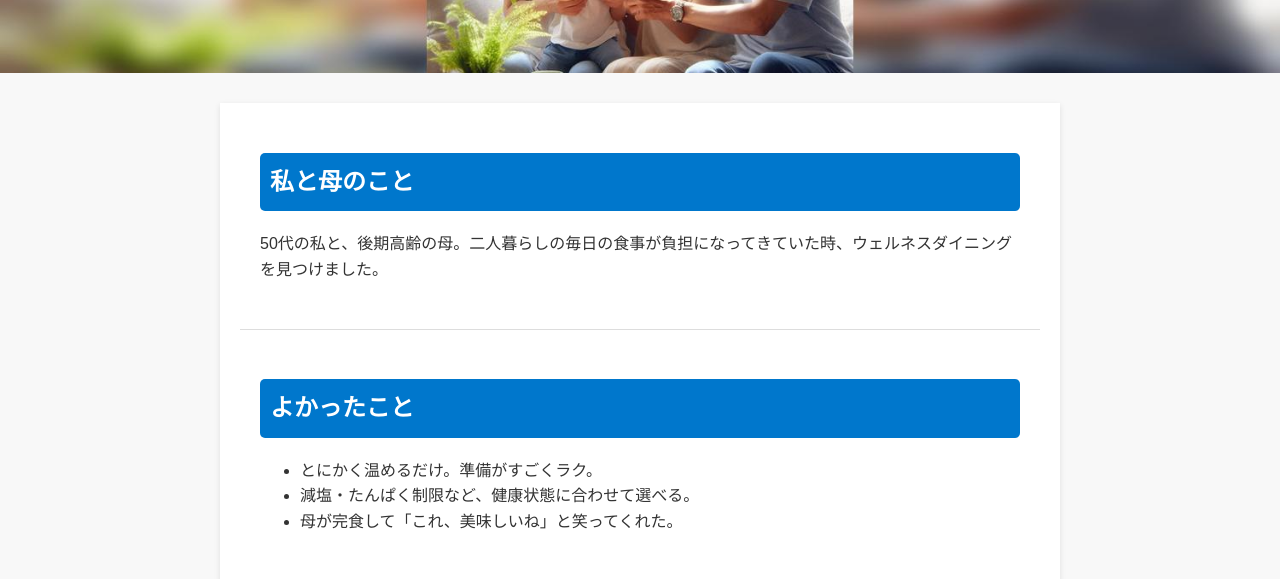
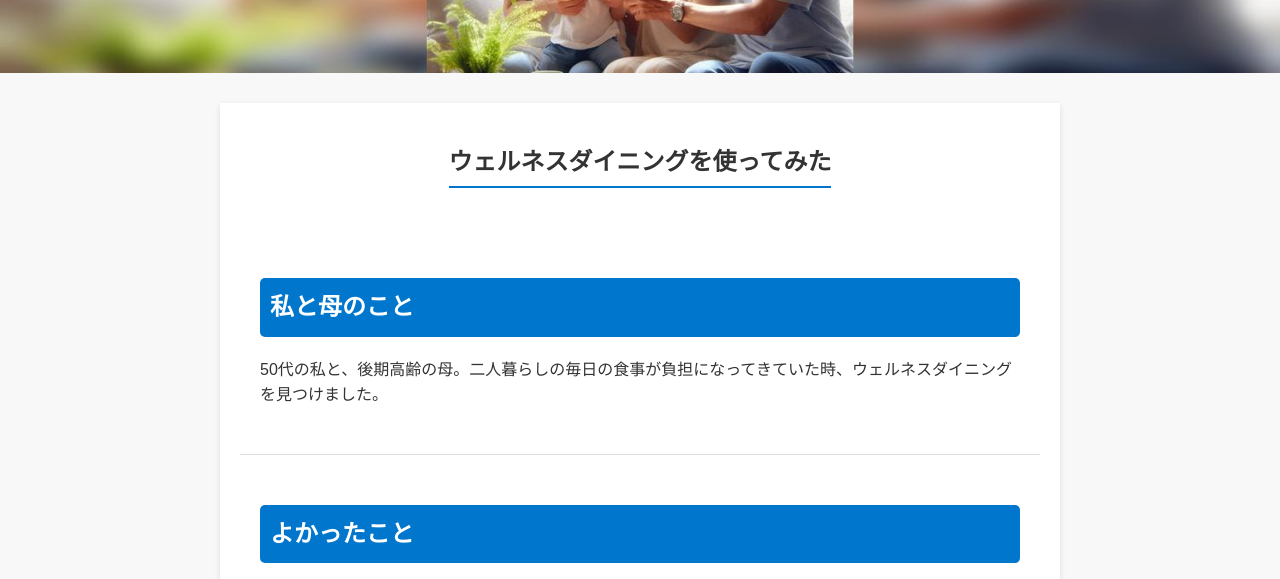
Before and after one commit to yosuke0625/practice, a plain HTML site: page index.html in a window 1280 px wide. Shown: the part 194-773 px from the top of the page. Drawn offline with Linux system fonts and the light colour scheme.

Commit message:
index.html

```diff
--- a/index.html
+++ b/index.html
@@ -1,4 +1,3 @@
-
 <!DOCTYPE html>
 <html lang="ja">
 <head>
@@ -14,8 +13,9 @@
       line-height: 1.6;
       color: #333;
     }
+
     header {
-            background-image: url("header-background.jpg"); /* この画像を同じフォルダに置く */
+      background-image: url("header-background.jpg");
       background-size: cover;
       background-position: center;
       background-repeat: no-repeat;
@@ -25,16 +25,19 @@
       text-shadow:
         -1px -1px 0 white,
          1px -1px 0 white,
-                -1px 1px 0 white,
-                1px 1px 0 white;
+        -1px  1px 0 white,
+         1px  1px 0 white;
     }
+
     header h1 {
       margin: 0;
       font-size: 28px;
     }
+
     header p {
       font-size: 16px;
     }
+
     .container {
       max-width: 800px;
       margin: 30px auto;
@@ -42,16 +45,32 @@
       background: #fff;
       box-shadow: 0 2px 6px rgba(0,0,0,0.1);
     }
+
+    .section-title {
+      text-align: center;
+      padding: 20px;
+    }
+
+    .section-title h2 {
+      font-size: 24px;
+      color: #333;
+      border-bottom: 2px solid #0077cc;
+      display: inline-block;
+      padding-bottom: 5px;
+    }
+
     .section {
       padding: 30px 20px;
       border-bottom: 1px solid #ddd;
     }
+
     .section h2 {
       background: #0077cc;
       color: white;
       padding: 10px;
       border-radius: 5px;
     }
+
     .button {
       display: inline-block;
       margin-top: 20px;
@@ -61,6 +80,7 @@
       text-decoration: none;
       border-radius: 5px;
     }
+
     footer {
       text-align: center;
       padding: 20px;
@@ -70,12 +90,18 @@
   </style>
 </head>
 <body>
+
   <header>
     <h1>「お母さん、これ美味しいね」<br>介護食のイメージが変わった日</h1>
     <p>ウェルネスダイニングの宅配食を実際に使ってみた正直レビュー</p>
   </header>
 
   <div class="container">
+
+    <div class="section-title">
+      <h2>ウェルネスダイニングを使ってみた</h2>
+    </div>
+
     <div class="section">
       <h2>私と母のこと</h2>
       <p>50代の私と、後期高齢の母。二人暮らしの毎日の食事が負担になってきていた時、ウェルネスダイニングを見つけました。</p>
@@ -112,11 +138,13 @@
       <p>価格はコースや注文頻度によって異なりますが、定期購入なら割引や送料無料の特典もあるようです。</p>
       <a class="button" href="https://af.moshimo.com/af/c/click?a_id=YOUR_ID&p_id=1706&pc_id=2764&pl_id=30351">▶︎ 詳しくはこちら（公式サイト）</a>
     </div>
+
   </div>
 
   <footer>
     ※本ページはアフィリエイトリンクを含みます。<br>
     個人の感想に基づいたレビューです。
   </footer>
+
 </body>
 </html>
```
Lines whose indentation alone changed are shown as unchanged.
